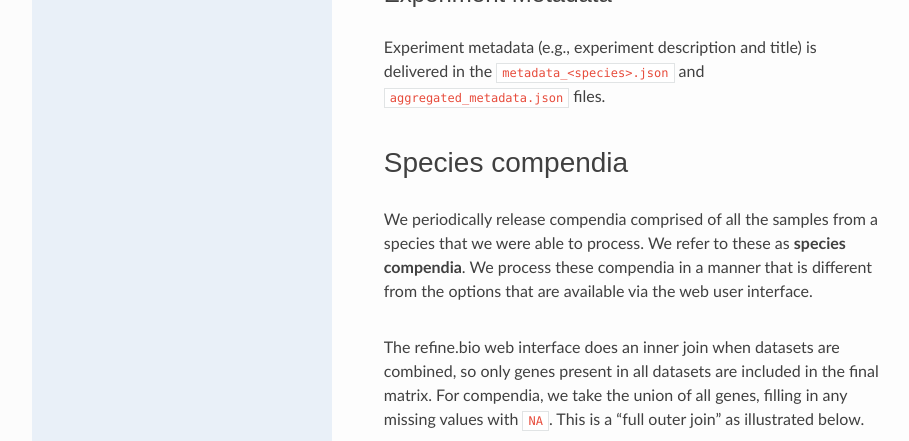
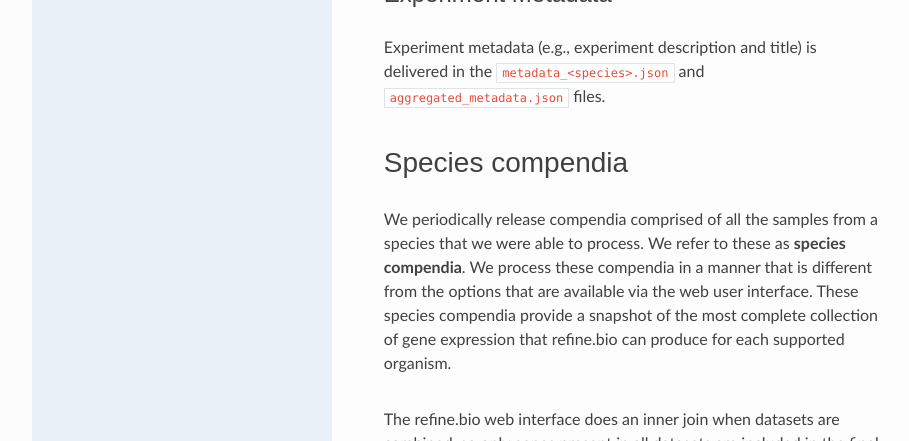
Before and after one commit to AlexsLemonade/refinebio-docs, a Sphinx documentation site: the page built from docs/main_text.md, in a window 1280 px wide and 900 px high, scrolled down 18468 px, cut to the strip 0-441 px from the top of the window. Shown: the whole strip, without its empty margins (158-1067 px from the left). Built offline with Sphinx 7.4.7 and the Read the Docs theme 2.0.0, drawn with Linux system fonts in a browser that asks for light colours.

Commit message:
Update docs/main_text.md
Co-Authored-By: jaclyn-taroni <jaclyn.n.taroni@gmail.com>

```diff
--- a/docs/main_text.md
+++ b/docs/main_text.md
@@ -365,6 +365,7 @@ Experiment metadata (e.g., experiment description and title) is delivered in the
 We periodically release compendia comprised of all the samples from a species that we were able to process.
 We refer to these as **species compendia**.
 We process these compendia in a manner that is different from the options that are available via the web user interface.
+These species compendia provide a snapshot of the most complete collection of gene expression that refine.bio can produce for each supported organism.
 
 The refine.bio web interface does an inner join when datasets are combined, so only genes present in all datasets are included in the final matrix.
 For compendia, we take the union of all genes, filling in any missing values with `NA`.
```
